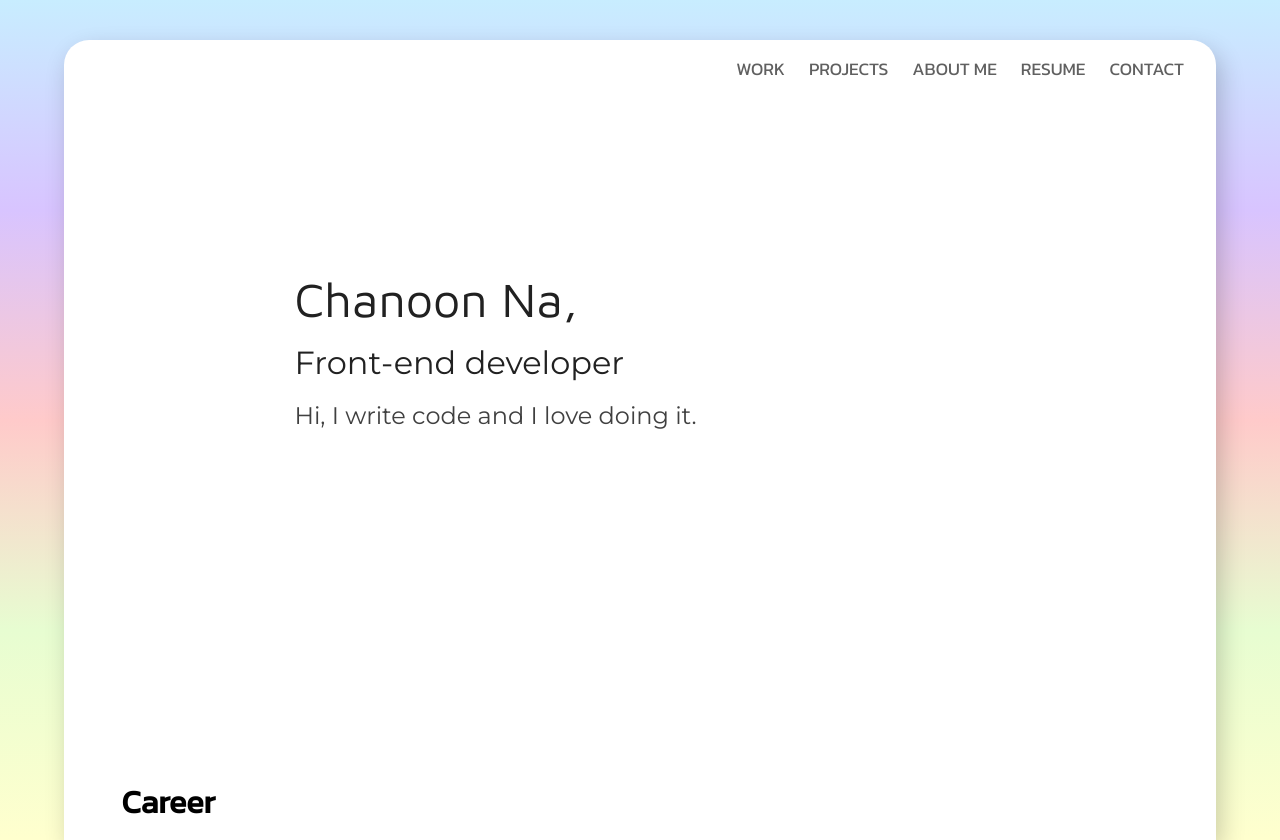
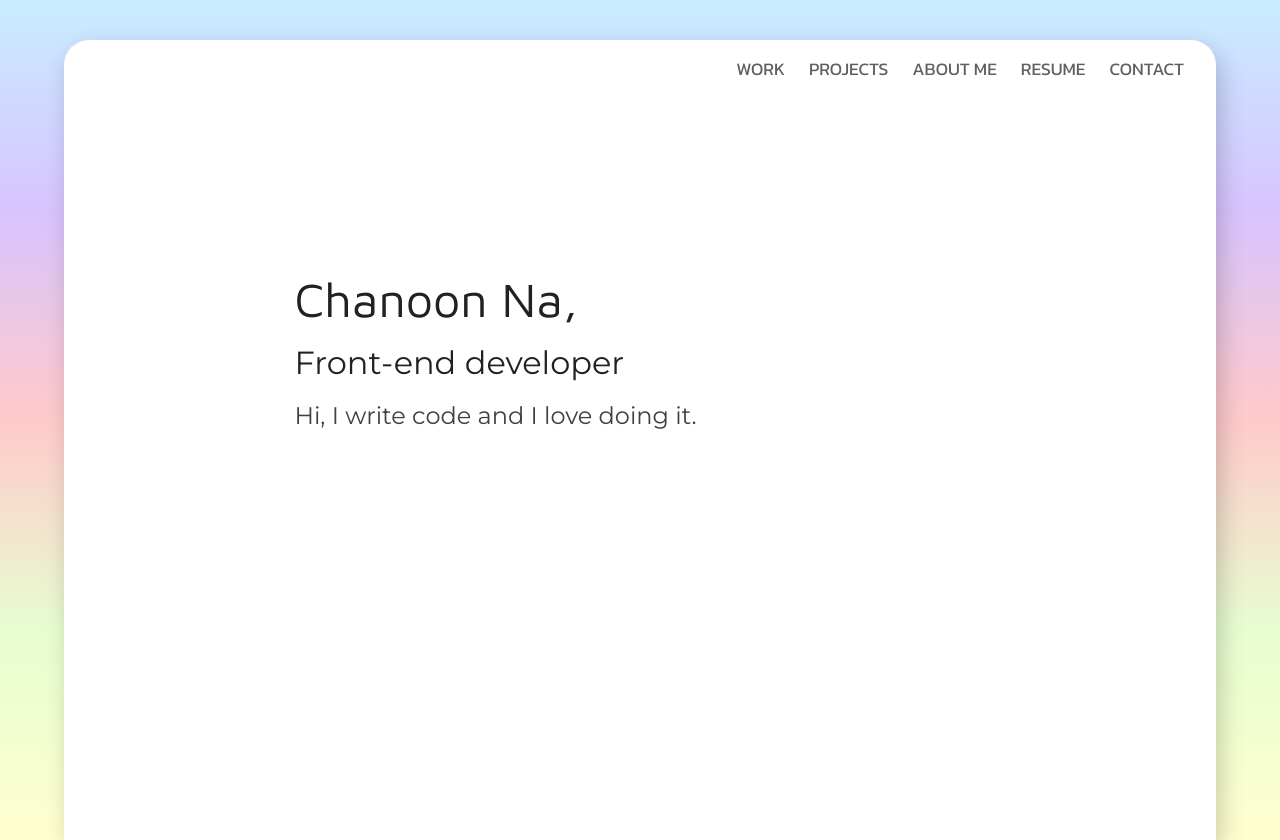
Before and after one commit to chanoonna/chanoonna, a React app: page / in a window 1280 px wide. Built offline with nearby package versions, Linux system fonts and the light colour scheme.

Commit message:
Hide Career for now

```diff
--- a/src/App.tsx
+++ b/src/App.tsx
@@ -4,6 +4,6 @@ export const App = () => (
   <div className="app-container">
     <NavBar />
     <Introduction />
-    <Career />
+    {/* <Career /> */}
   </div>
 );
```
